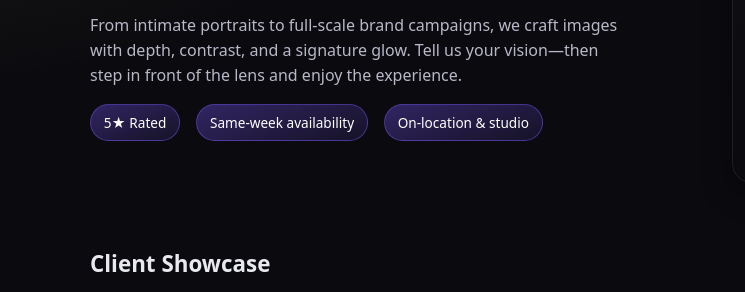
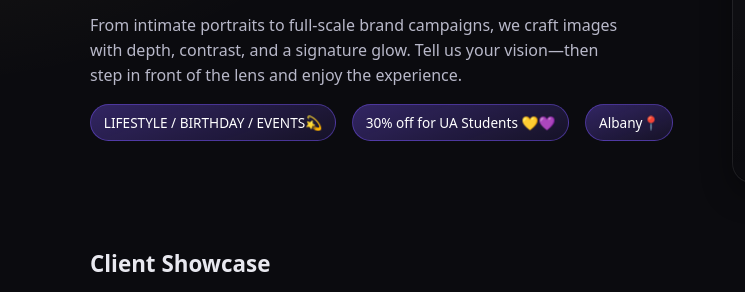
Before and after one commit to jaylenj-bit/HeartoftheFilm, a plain HTML site: page index.html in a window 1280 px wide. Shown: the part 369-661 px from the top of the page, 0-745 px from the left. Drawn offline with Linux system fonts and the light colour scheme; grey boxes are pictures that could not be loaded.

Commit message:
Update index.html

```diff
--- a/index.html
+++ b/index.html
@@ -175,9 +175,9 @@
           <h1>Luxury-grade photography with a modern, editorial finish.</h1>
           <p>From intimate portraits to full-scale brand campaigns, we craft images with depth, contrast, and a signature glow. Tell us your vision—then step in front of the lens and enjoy the experience.</p>
           <div class="hero-stats">
-            <span class="pill">5★ Rated</span>
-            <span class="pill">Same‑week availability</span>
-            <span class="pill">On‑location & studio</span>
+            <span class="pill">LIFESTYLE / BIRTHDAY / EVENTS💫</span>
+            <span class="pill">30% off for UA Students 💛💜</span>
+            <span class="pill">Albany📍</span>
           </div>
         </div>
         <div class="hero-card">
```
